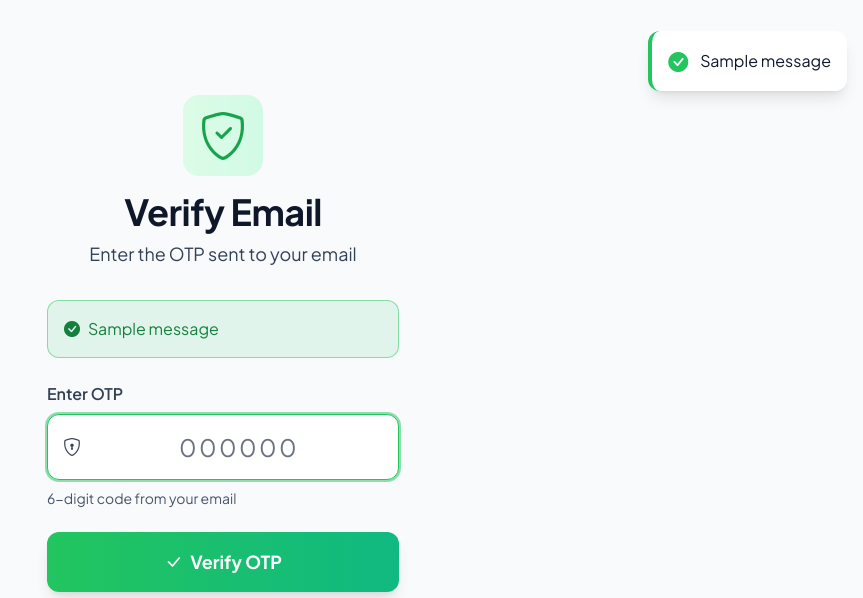
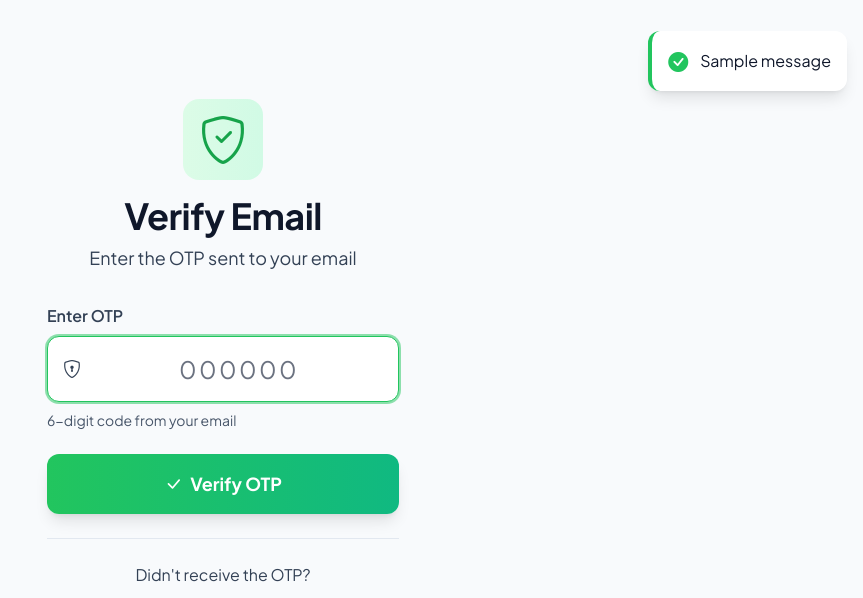
Before and after one commit to GuptaSigma/Expense-Tracker-App, a Flask app: page /verify-otp in a window 1280 px wide. Shown: the part 65-663 px from the top of the page, without its empty margins (417-1280 px from the left). Run offline with Flask 3, Linux system fonts and the light colour scheme; tables that the repository leaves empty hold one stand-in row (values such as "Sample post"); one stand-in notice (Sample message) is shown; some libraries are stand-ins or nearby versions.

Commit message:
Improve DEV OTP messaging and remove duplicate flash display on verify OTP page
Co-authored-by: GuptaSigma <218612108+GuptaSigma@users.noreply.github.com>

```diff
--- a/app/auth.py
+++ b/app/auth.py
@@ -86,7 +86,7 @@ def register():
                 if Config.OTP_DEV_MODE:
                     session['pending_verification_email'] = email
                     session['dev_otp'] = otp
-                    flash('Registration successful! Email failed - DEV MODE: Check console for OTP.', 'warning')
+                    flash('DEV MODE: Email disabled. OTP is shown on the verification page.', 'info')
                     return redirect(url_for('auth.verify_otp'))
                 else:
                     # If email fails in production, warn and redirect to login
@@ -182,7 +182,7 @@ def resend_otp():
     else:
         if Config.OTP_DEV_MODE:
             session['dev_otp'] = otp
-            flash('Email failed - DEV MODE: Check console for OTP.', 'warning')
+            flash('DEV MODE: Email disabled. OTP is shown on the verification page.', 'info')
         else:
             flash('Failed to send OTP. Please try again.', 'danger')
 
--- a/app/templates/base.html
+++ b/app/templates/base.html
@@ -68,9 +68,9 @@
         {% if messages %}
             <div class="fixed top-24 right-4 z-50 space-y-2 max-w-md">
                 {% for category, message in messages %}
-                    <div class="bg-white rounded-xl p-4 border-l-4 {% if category == 'warning' %}border-yellow-500{% else %}border-green-500{% endif %} shadow-lg animate-slideIn">
+                    <div class="bg-white rounded-xl p-4 border-l-4 {% if category == 'warning' %}border-yellow-500{% elif category == 'danger' %}border-red-500{% elif category == 'info' %}border-blue-500{% else %}border-green-500{% endif %} shadow-lg animate-slideIn">
                         <div class="flex items-center">
-                            <i class="bi {% if category == 'warning' %}bi-exclamation-triangle-fill text-yellow-500{% else %}bi-check-circle-fill text-green-500{% endif %} text-xl mr-3"></i>
+                            <i class="bi {% if category == 'warning' %}bi-exclamation-triangle-fill text-yellow-500{% elif category == 'danger' %}bi-x-circle-fill text-red-500{% elif category == 'info' %}bi-info-circle-fill text-blue-500{% else %}bi-check-circle-fill text-green-500{% endif %} text-xl mr-3"></i>
                             <p class="text-slate-900">{{ message }}</p>
                         </div>
                     </div>
--- a/app/templates/verify_otp.html
+++ b/app/templates/verify_otp.html
@@ -30,29 +30,6 @@
                 </div>
             </div>
             {% endif %}
-
-            <!-- Flash Messages -->
-            {% with messages = get_flashed_messages(with_categories=true) %}
-                {% if messages %}
-                    <div class="mb-6 space-y-2">
-                        {% for category, message in messages %}
-                            {% if category == 'success' %}
-                                <div class="bg-green-500/10 border border-green-500/50 rounded-xl p-4 text-green-700 flex items-center gap-2">
-                                    <i class="bi bi-check-circle-fill"></i>{{ message }}
-                                </div>
-                            {% elif category == 'warning' %}
-                                <div class="bg-yellow-500/10 border border-yellow-500/50 rounded-xl p-4 text-yellow-700 flex items-center gap-2">
-                                    <i class="bi bi-exclamation-triangle-fill"></i>{{ message }}
-                                </div>
-                            {% elif category == 'danger' %}
-                                <div class="bg-red-500/10 border border-red-500/50 rounded-xl p-4 text-red-700 flex items-center gap-2">
-                                    <i class="bi bi-x-circle-fill"></i>{{ message }}
-                                </div>
-                            {% endif %}
-                        {% endfor %}
-                    </div>
-                {% endif %}
-            {% endwith %}
 
             <!-- OTP Verification Form -->
             <form method="POST" action="{{ url_for('auth.verify_otp') }}" class="space-y-6">
```
